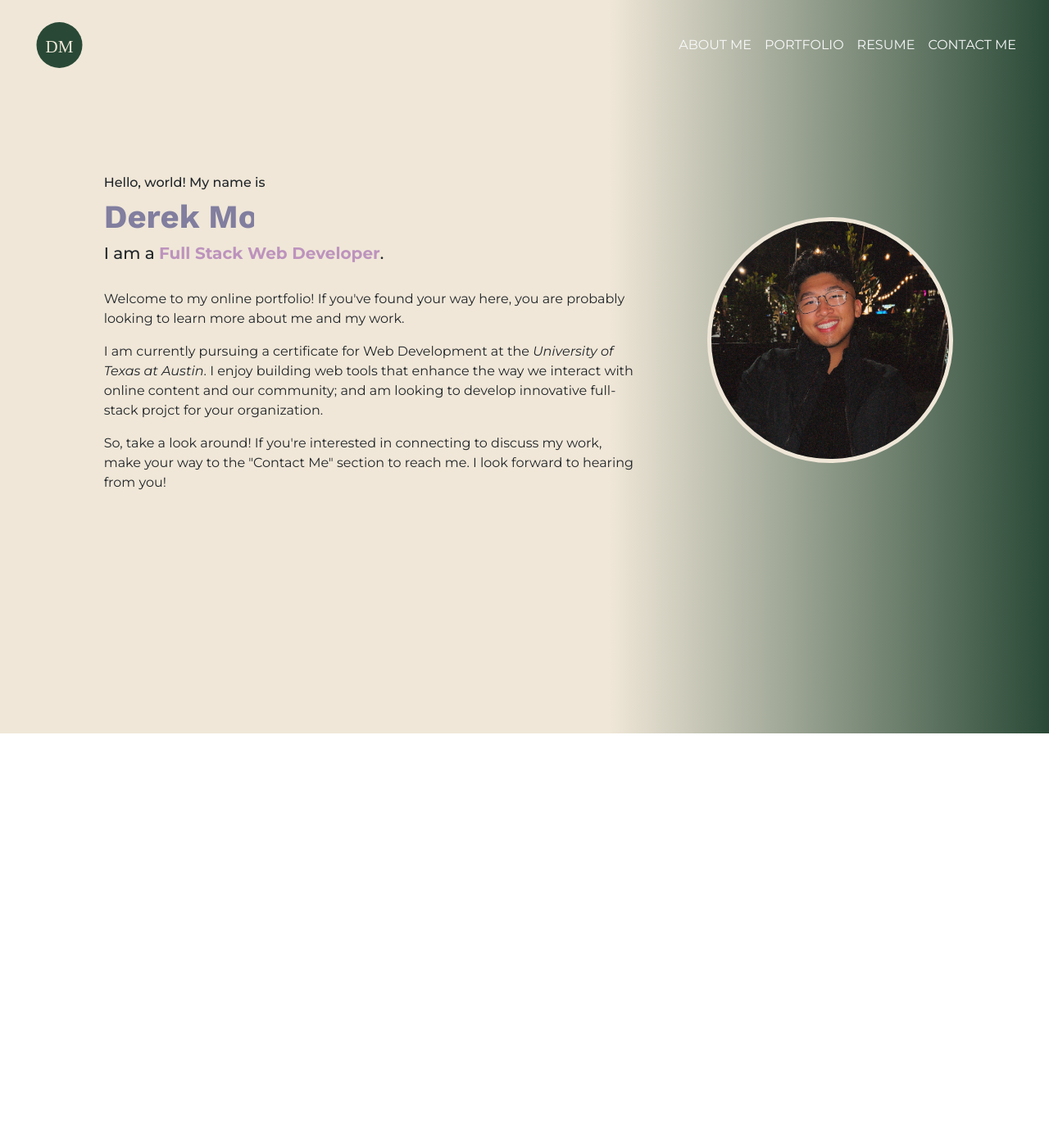
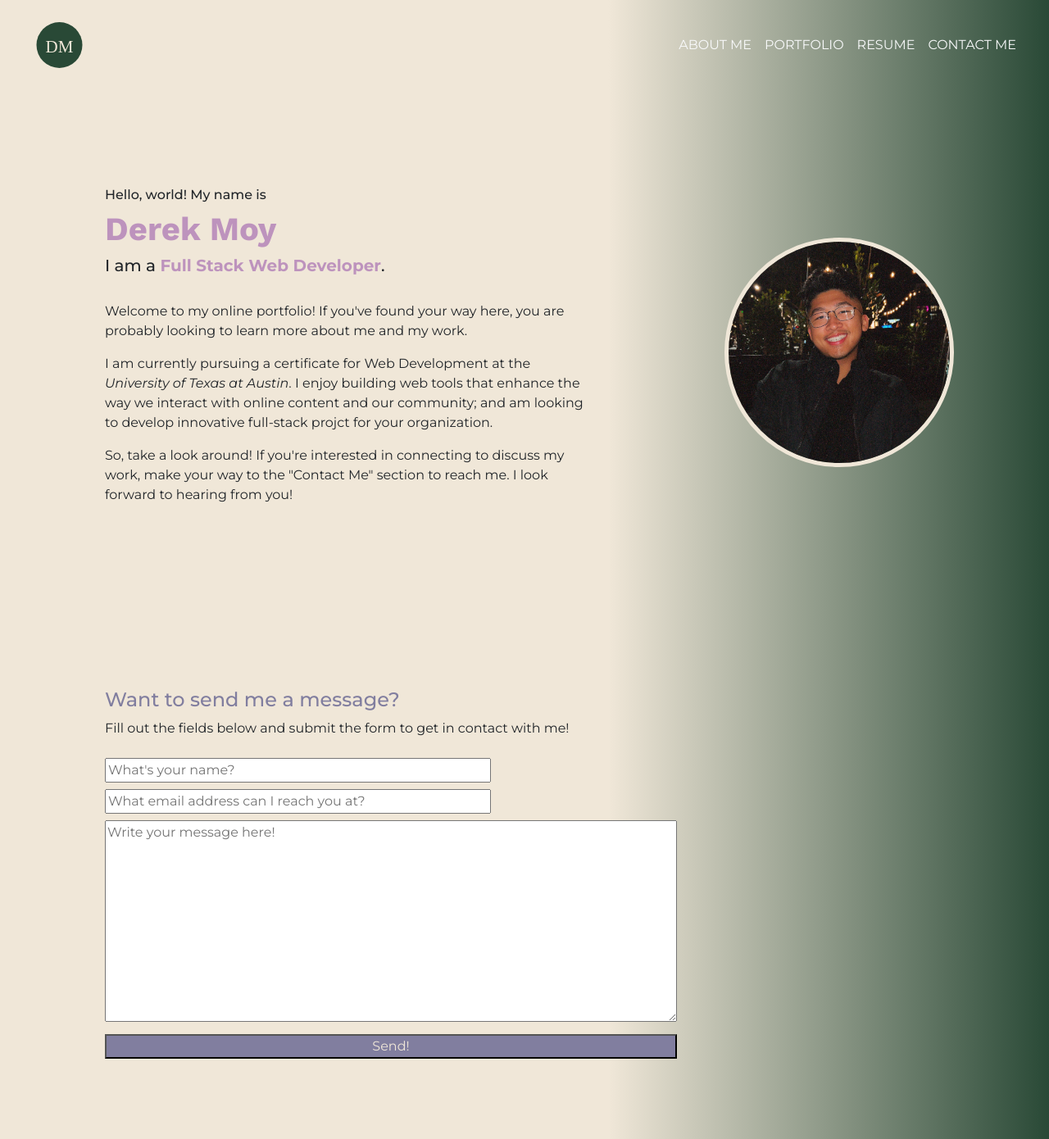
Before and after one commit to dymoy/react-portfolio, a React (Vite) app: page / in a window 1280 px wide. Shown: the whole page at 82% size. Before the commit the page ends 895 px from the top, so only its background shows below. Built offline with nearby package versions, Linux system fonts and the light colour scheme.

Commit message:
Added and styled form in Contact section.

```diff
--- a/src/App.jsx
+++ b/src/App.jsx
@@ -1,11 +1,13 @@
 import Header from './components/Header';
 import About from './sections/About';
+import Contact from './sections/Contact';
 
 function App() {
     return (
         <>
             <Header />
             <About />
+            <Contact />
         </>
     );
 }
--- a/src/index.css
+++ b/src/index.css
@@ -21,12 +21,13 @@ header {
     display: flex;
     justify-content: space-between;
     align-items: center;
-    position: fixed;
+    position: sticky;
     width: 100%;
     margin: 0 auto;
     top: 0;
     left: 0;
     padding: 20px;
+    background-image: linear-gradient(to right, var(--cream), var(--cream) 58%, var(--green) 100%, var(--green));
 }
 
 .logo {
@@ -47,13 +48,18 @@ a {
 }
 
 a:hover {
-    color: var(--green);
+    color: var(--lilac);
 }
 
 /* SECTION */
 .section {
     height: 80vh;
-    margin: 95px 80px;
+    width: 80%;
+    margin:auto;
+}
+
+.section-title {
+    color: var(--cool-gray);
 }
 
 /* ABOUT */
@@ -62,10 +68,10 @@ a:hover {
     font-size: 40px;
     font-family: "Work Sans", serif;
     font-weight: 700;
-    color: var(--cool-gray);
+    color: var(--lilac);
     width: 0;
     overflow: hidden;
-    border-right: .15em solid var(--stone);
+    border-right: .15em solid var(--lilac);
     white-space: nowrap;
 
     animation:
@@ -77,13 +83,13 @@ a:hover {
 /* The typing effect */
 @keyframes typing {
     from { width: 0 }
-    to { width: 28% }
+    to { width: 50% }
 }
 
 /* The typewriter cursor effect */
 @keyframes blink-caret {
     from, to { border-color: transparent }
-    50% { border-color: var(--stone) }
+    50% { border-color: var(--lilac) }
 }
 
 @keyframes end {
@@ -98,8 +104,24 @@ a:hover {
 }
 
 #pic {
-    width: 300px;
-    height: 300px;
+    width: 280px;
+    height: 280px;
     border: 5px solid var(--cream);
     border-radius: 50%;
 }
+
+/* CONTACT */
+.error-text {
+    color: red;
+}
+
+.form-submit-btn {
+    width: 100%;
+    color: var(--cream);
+    background-color: var(--cool-gray);
+    transition: .5s ease;
+}
+
+.form-submit-btn:hover {
+    background: var(--green2);
+}
--- a/src/sections/About.jsx
+++ b/src/sections/About.jsx
@@ -2,7 +2,7 @@ import ProfilePic from '../assets/imgs/profile_pic.jpg';
 
 export default function About() {
     return (
-        <section id="about" className='section d-flex justify-content-around align-items-center'>
+        <section id="about" className='section d-flex justify-content-between align-items-center'>
             <div id="about-content-container" className="col-md-7 text-dark">
                 <h6>Hello, world! My name is</h6>
                 <h4 id="full-name">Derek Moy</h4>
--- /dev/null
+++ b/src/sections/Contact.jsx
@@ -0,0 +1,94 @@
+import { useState } from 'react';
+
+export default function Contact() {
+    const [name, setName] = useState('');
+    const [email, setEmail] = useState('');
+    const [message, setMessage] = useState('');
+    const [error, setError] = useState('');
+
+    const handleInputChange = (e) => {
+        // Get the value and name of the input which triggered the change
+        const {target} = e;
+        const inputType = target.name;
+        const inputValue = target.value;
+
+        if (inputType == 'name') {
+            // Update the state of name
+            setName(inputValue);
+        } else if (inputType == 'email') {
+            const regex = /^[\w-\.]+@([\w-]+\.)+[\w-]{2,4}$/;
+
+            setEmail(inputValue);
+
+            if (regex.test(inputValue)) {
+                // Update the state of email if a valid email address was entered
+                setEmail(inputValue);
+                setError('');
+            } else {
+                // Notify the user if the email is invalid
+                setError('Oops! Please enter a valid email address');
+            }
+        } else {
+            // Update the state of message
+            setMessage(inputValue);
+        }
+
+    }
+
+    const validateFilled = (e) => {
+        const {target} = e;
+        const inputType = target.name;
+        const inputValue = target.value;
+
+        console.log(`inputType: ${inputType}`);
+        console.log(`inputValue: ${inputValue}`);
+
+        // Check if the inputValue is valid
+        if(!inputValue) {
+            // Notify the user that the field is required
+            setError(`The ${inputType} field is required!`);
+        } else {
+            setError('');
+        }
+    }
+
+    const handleFormSubmit = (e) => {
+        // Prevent the default behavior of the form submit, which is to refresh the page
+        e.preventDefault();
+
+        // Reset states
+        setName('');
+        setEmail('');
+        setMessage('');
+        setError('');
+    }
+
+    return (
+        <section id="contact" className='section d-flex flex-column justify-content-center align-items-start'>
+            <div className="">
+                <h4 className='section-title'>Want to send me a message?</h4>
+                <p>Fill out the fields below and submit the form to get in contact with me! </p>
+            </div>
+            <form className='form' onSubmit={handleFormSubmit}>
+                <div className='form-field my-2'>
+                    <input required value={name} name="name" onChange={handleInputChange} onBlur={validateFilled} type="text" size="50" placeholder="What's your name?"/>
+                </div>
+                <div className='form-field my-2'>
+                    <input required value={email} name="email" onChange={handleInputChange} onBlur={validateFilled} type="email" size="50" placeholder="What email address can I reach you at?" />
+                </div>
+                <div className='form-field my-2'>
+                    <textarea required value={message} name="message" onChange={handleInputChange} onBlur={validateFilled} cols="75" rows="10" placeholder='Write your message here!'></textarea>
+                </div>
+                {error && (
+                    <div>
+                        <p className="error-text">* {error} *</p>
+                    </div>
+                 )}
+                <div className='my-2'>
+                    <button className='form-submit-btn' type='submit'>Send!</button>
+                </div>
+            </form>
+
+        </section>
+    );
+}
```
